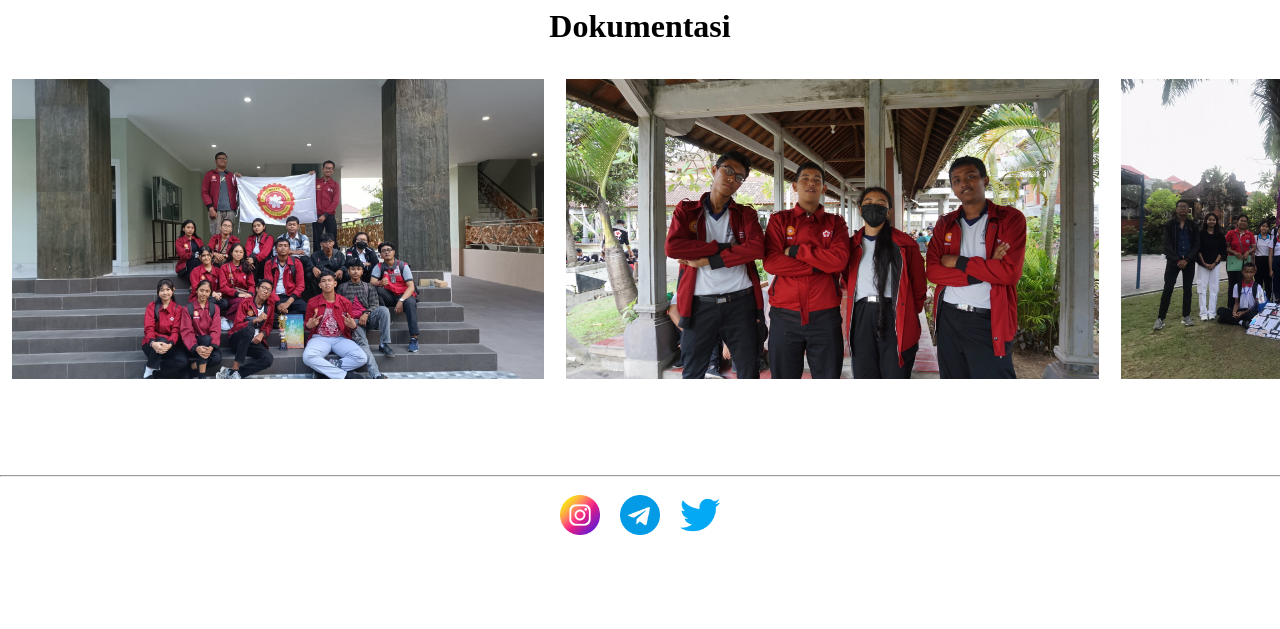
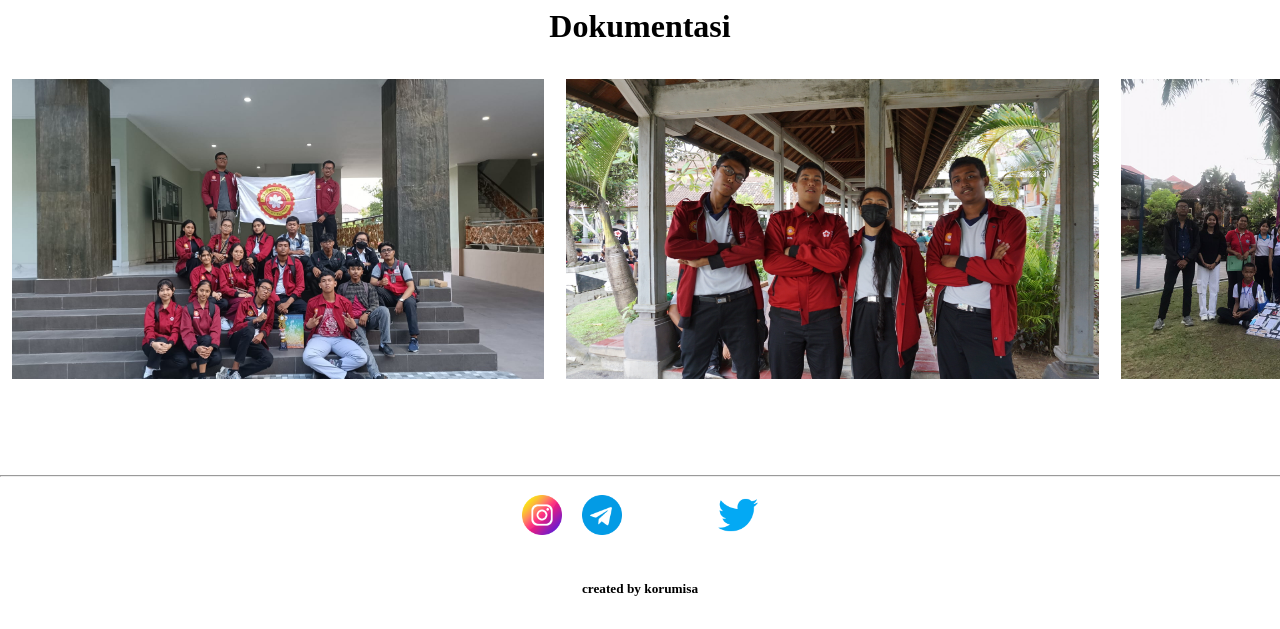
Before and after one commit to Korumisa/Korumisa, a plain HTML site: page Prestasi.html in a window 1280 px wide. Shown: the part 615-1244 px from the top of the page. Before the commit the page ends 1164 px from the top, so only its background shows below. Drawn offline with Linux system fonts and the light colour scheme.

Commit message:
Update Prestasi.html

```diff
--- a/Prestasi.html
+++ b/Prestasi.html
@@ -72,6 +72,11 @@
                     <td><a href="https://t.me/Korumisa"><img src="icon/telegram.png" alt="*" width="40px"></a></td>
                     <td><a href="https://twitter.com/KyuzuNi"><img src="icon/twitter.png" alt="*" width="40px" </a></td>
                 </tr>
+                <tr>
+                    <td></td>
+                    <td><h5 align="center">created by korumisa</h5></td>
+                    <td></td>
+                </tr>
             </table>
         </footer>
     </div>
```
